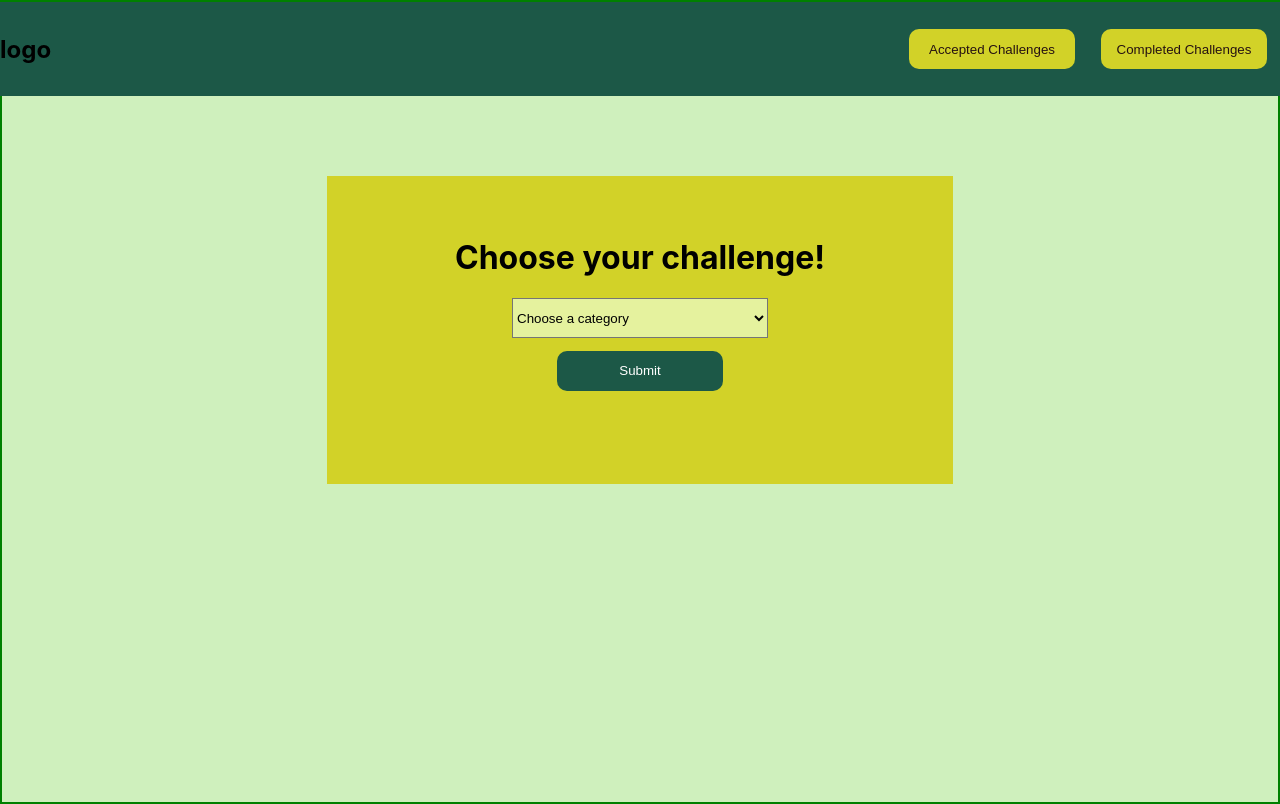
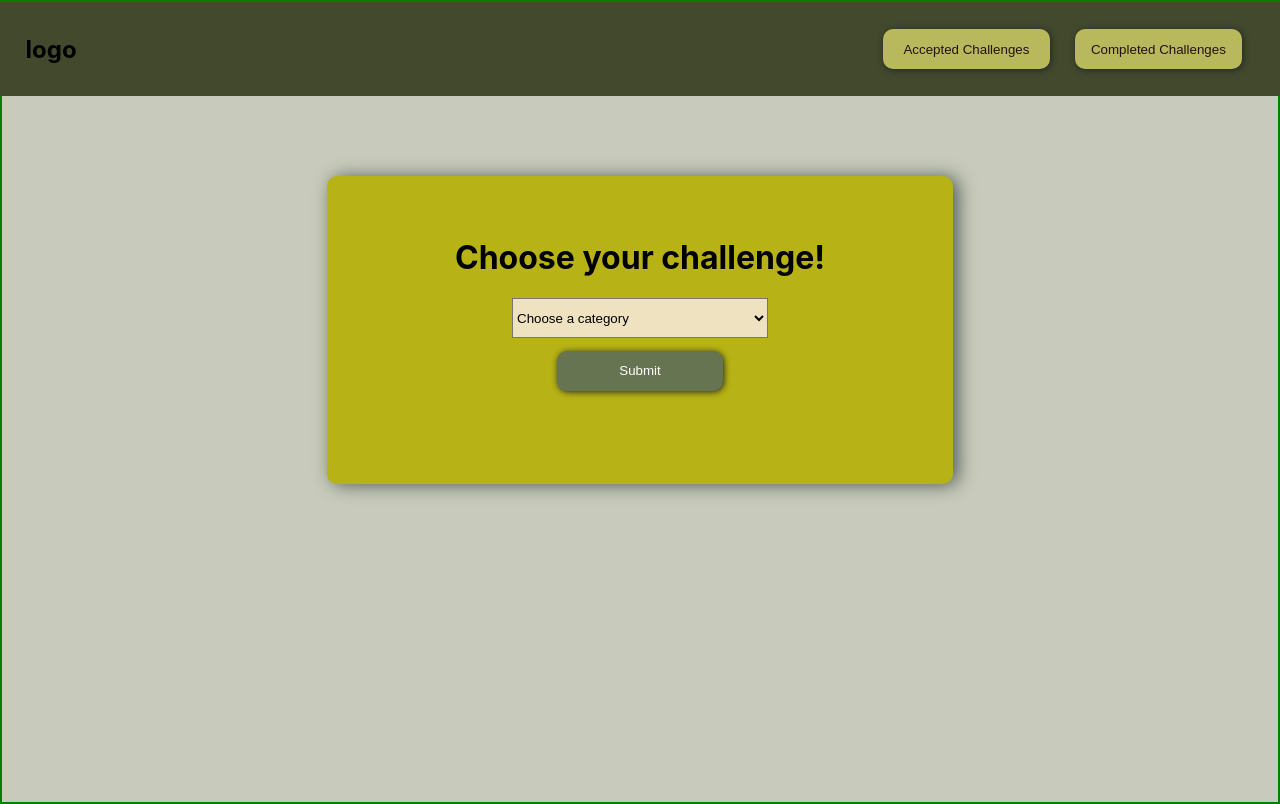
Before and after one commit to kammon10/Over-Bordom, a React (Create React App) app: page / in a window 1280 px wide. Built offline with nearby package versions, Linux system fonts and the light colour scheme.

Commit message:
Add css to form

```diff
--- a/src/components/App/App.css
+++ b/src/components/App/App.css
@@ -4,5 +4,5 @@ border: 2px solid green;
   flex-direction: column;
   align-items: center;
   min-height: 100vh;
-  background-color: rgb(207, 240, 189);
+  background-color: rgb(200, 203, 187);
 }
--- a/src/components/App/App.js
+++ b/src/components/App/App.js
@@ -30,6 +30,7 @@ class App extends Component {
           return(
                <main className='app'>
                     <Header />
+
                     <Switch>
                          <Route
                          path='/'
@@ -38,11 +39,11 @@ class App extends Component {
 
                          }}/>
                          <Route path='/activityCard'
-                         render={() => {
-                              return <PrimaryCard idea={this.state.primaryIdea}/>
-                         }}
+                         render={() => <PrimaryCard idea={this.state.primaryIdea}/>
+                         }
                         />
                     </Switch>
+
                </main>
 
           )
--- a/src/components/Form/Form.css
+++ b/src/components/Form/Form.css
@@ -5,17 +5,19 @@ form {
      max-width: 30vw;
      padding: 5vh 10vw 10vh 10vw;
      margin-top: 10vh;
-     background-color: rgb(210, 210, 40);
+     background-color: rgb(183, 178, 21);
+    box-shadow: 5px 1px 18px 0px #515c56;
+    border-radius: 10px;
 
 }
 
 select {
-background-color: rgb(229, 242, 158);
-min-width: 20vw;
-min-height: 5vh;
+     background-color: rgb(238, 226, 193);
+     min-width: 20vw;
+     min-height: 5vh;
 }
 
 .submit {
-     background-color: rgb(28, 88, 71);
+     background-color: rgb(103, 116, 82);
      color: white;
 }
--- a/src/components/Form/Form.js
+++ b/src/components/Form/Form.js
@@ -43,7 +43,7 @@ class Form extends Component {
                          <option value='busywork'>Busy Work</option>
                          <option value='all'>All</option>
                     </select>
-                    <Link to={'/activityCard'}>
+                    <Link to='/activityCard'>
                          <button className='submit'onClick={event => this.getRandomActivity(event)}>Submit</button>
                     </Link>
 
--- a/src/components/Header/Header.css
+++ b/src/components/Header/Header.css
@@ -4,7 +4,7 @@
      justify-content: space-between;
      align-items: center;
      padding: 1%;
-     background-color: rgb(28, 88, 71);
+     background-color: rgb(66, 73, 45);
      min-width: 100vw;
 
 }
@@ -13,8 +13,20 @@ button {
      margin: 1vw;
      height: 5vh;
      border: none;
-    background-color: rgb(210, 210, 40);
+     background-color: rgb(184, 184, 92);
      color: rgb(38, 18, 18);
      border-radius: 10px;
      min-width: 13vw;
+     box-shadow: 1px 1px 6px 0px #202523;
+
 }
+
+.logo {
+     margin-left: 2vw;
+
+}
+
+.links {
+     margin-right: 2vw;
+
+}
--- a/src/components/Header/Header.js
+++ b/src/components/Header/Header.js
@@ -8,10 +8,10 @@ const Header = () => {
           <section className='header'>
                <h1 className='logo'>logo</h1>
                <div className='links'>
-                 <Link>
+                 <Link to='/'>
                     <button>Accepted Challenges</button>
                  </Link>
-                    <Link>
+                    <Link to='/'>
                     <button>Completed Challenges</button>
                  </Link>
                </div>
--- /dev/null
+++ b/src/components/PrimaryCard/PrimaryCard.css
@@ -0,0 +1,3 @@
+.primaryCard {
+     height: 100vh
+}
--- a/src/components/PrimaryCard/PrimaryCard.js
+++ b/src/components/PrimaryCard/PrimaryCard.js
@@ -1,17 +1,18 @@
-import { Link} from "react-router-dom";
+import { Link } from "react-router-dom";
+import './PrimaryCard.css'
 
 const PrimaryCard = ({idea}) => {
      console.log(idea)
      return(
-          <div id={idea.id}>
+          <div id={idea.id} className='primaryCard'>
                <h2>{idea.activity}</h2>
                <p>Participants:{idea.participants}</p>
                <p>type: {idea.type}</p>
                <div>
-               <Link to={`/challengeExcepted`}>
+               <Link to='/challengeExcepted'>
                     <button onClick={event => this.props.addChallange(event)}>Except Challenge</button>
                </Link>
-               <Link to={`/`}>
+               <Link to='/'>
                     <button>Find Another Challange</button>
                </Link>
                </div>
```
Also changed, not shown: src/components/PrimaryCard/PrimaryCard.scss (deleted). Lines whose indentation alone changed are shown as unchanged.
